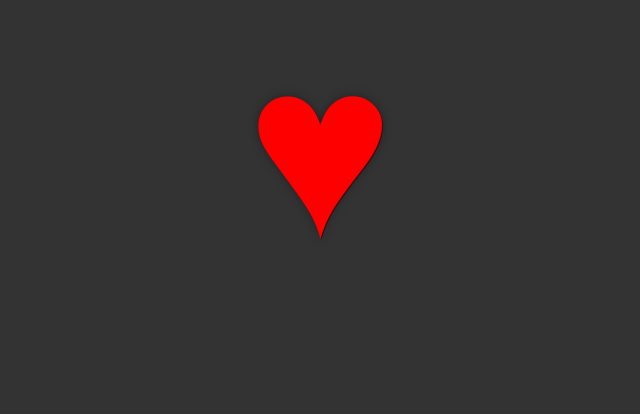
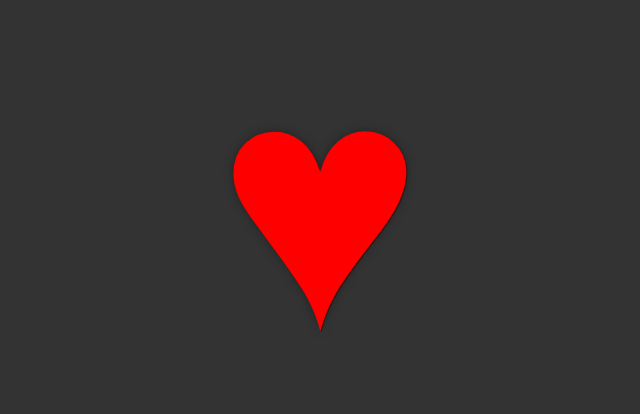
Before and after one commit to jhongonzalezweb/pruebaTest, a plain HTML site: page index.html in a window 1280 px wide. Shown: the whole page, without its empty margins (320-960 px from the left). Drawn offline with Linux system fonts and the light colour scheme.

Commit message:
Update styles.css

```diff
--- a/styles.css
+++ b/styles.css
@@ -7,7 +7,7 @@
 /* En la clase corazon vamos a llamar latidos en la animación  */
 .corazon {
 	display: inline-block;
-	font-size: 250px;
+	font-size: 350px;
 	text-shadow: 0 0 10px #222,1px 1px  0 #450505;
 	color: red;
 	animation: latidos .5s infinite;
```
